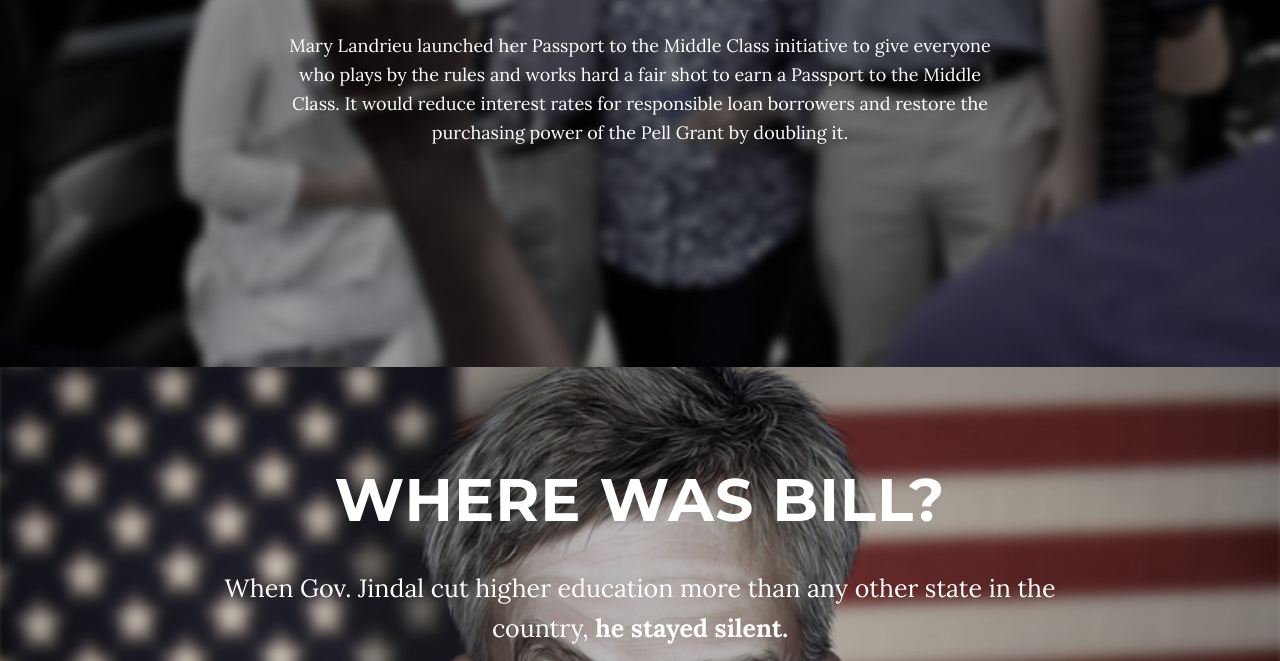
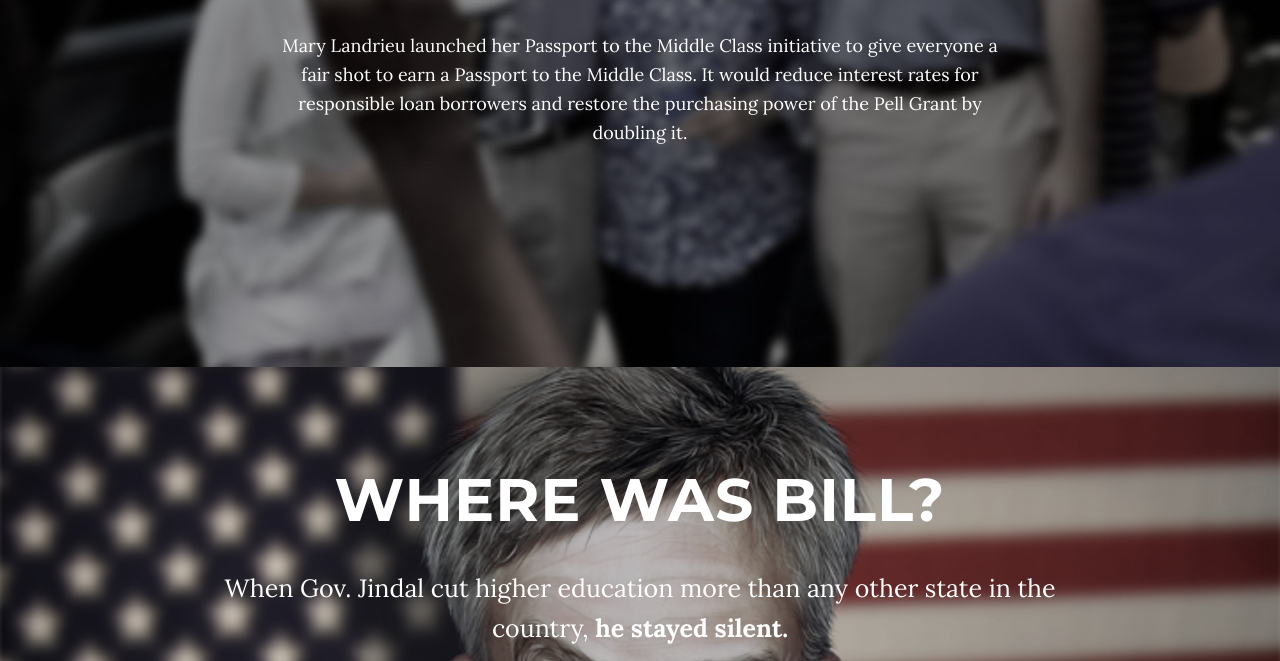
Before and after one commit to nagey/mll-wwb, a plain HTML site: page students.html in a window 1280 px wide. Shown: the part 2096-2757 px from the top of the page. Drawn offline with Linux system fonts and the light colour scheme.

Commit message:
messaging changes

```diff
--- a/students.html
+++ b/students.html
@@ -161,7 +161,7 @@
       <div class="container">
           <div class="col-lg-8 col-lg-offset-2">
               <h2>Mary Landrieu Led the Fight to Make College more Affordable for Louisiana Students</h2>
-							<p>Mary Landrieu launched her Passport to the Middle Class initiative to give everyone who plays by the rules and works hard a fair shot to earn a Passport to the Middle Class. It would reduce interest rates for responsible loan borrowers and restore the purchasing power of the Pell Grant by doubling it.</p>
+							<p>Mary Landrieu launched her Passport to the Middle Class initiative to give everyone a fair shot to earn a Passport to the Middle Class. It would reduce interest rates for responsible loan borrowers and restore the purchasing power of the Pell Grant by doubling it.</p>
           </div>
       </div>
     </section>
```
